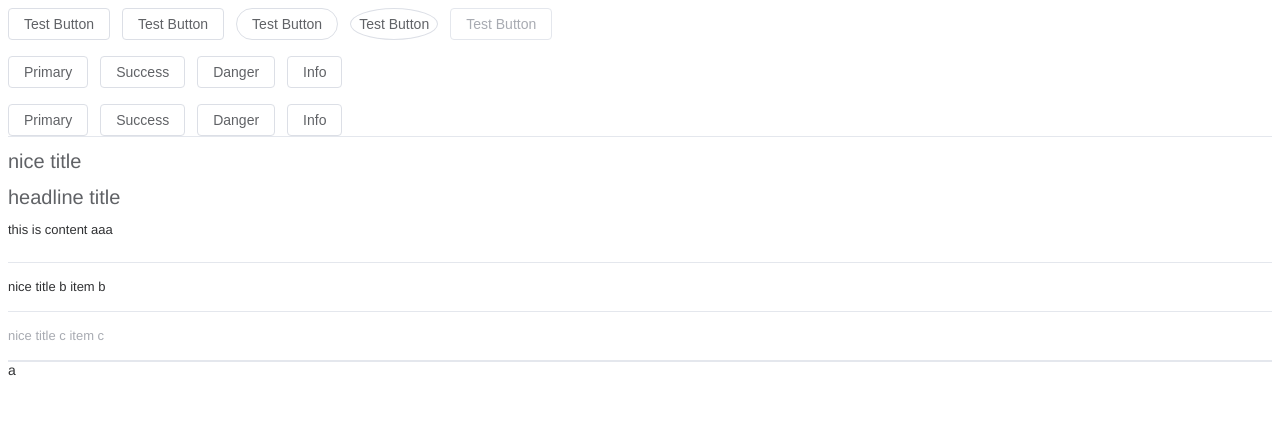
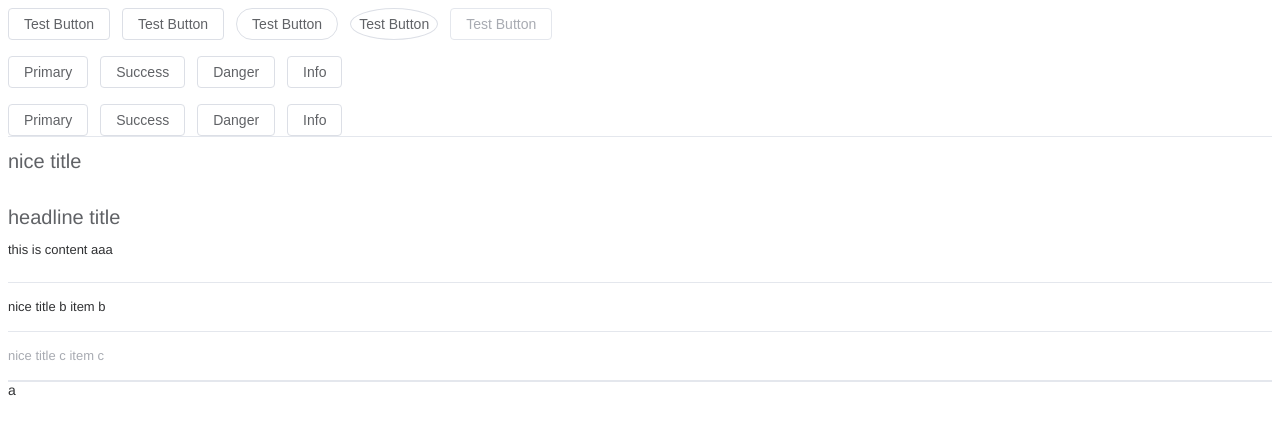
Before and after one commit to xing-6464/r-element, a React (Vite) app: page / in a window 1280 px wide. Shown: the top 434 px of the page. Built offline with nearby package versions, Linux system fonts and the light colour scheme.

Commit message:
Collapse 添加动画第二部分 - 尽善尽美

```diff
--- a/src/components/Collapse/CollapseItem.tsx
+++ b/src/components/Collapse/CollapseItem.tsx
@@ -19,21 +19,25 @@ function CollapseItem(props: CollapseItemProps) {
   const transitionEvent: Record<string, (e: HTMLElement) => void> = {
     onEnter: (e) => {
       e.style.height = '0px'
+      e.style.overflow = 'hidden'
     },
     onEntering: (e) => {
       e.style.height = `${e.scrollHeight}px`
     },
     onEntered: (e) => {
       e.style.height = ''
+      e.style.overflow = ''
     },
     onExit: (e) => {
       e.style.height = `${e.scrollHeight}px`
+      e.style.overflow = 'hidden'
     },
     onExiting: (e) => {
       e.style.height = '0px'
     },
     onExited: (e) => {
       e.style.height = ''
+      e.style.overflow = ''
     },
   }
 
@@ -56,8 +60,10 @@ function CollapseItem(props: CollapseItemProps) {
         unmountOnExit
         {...transitionEvent}
       >
-        <div className="x-collapse-item__content" id={`item-content-${name}`}>
-          {children}
+        <div className="x-collapse-item__wrapper">
+          <div className="x-collapse-item__content" id={`item-content-${name}`}>
+            {children}
+          </div>
         </div>
       </CSSTransition>
     </div>
--- a/src/components/Collapse/style.css
+++ b/src/components/Collapse/style.css
@@ -50,6 +50,7 @@
   color: var(--x-collapse-content-text-color);
   border-bottom: 1px solid var(--x-collapse-border-color);
   padding-bottom: 25px;
+  padding-top: 20px;
 }
 .slide-enter-active,
 .slide-exit-active {
```
